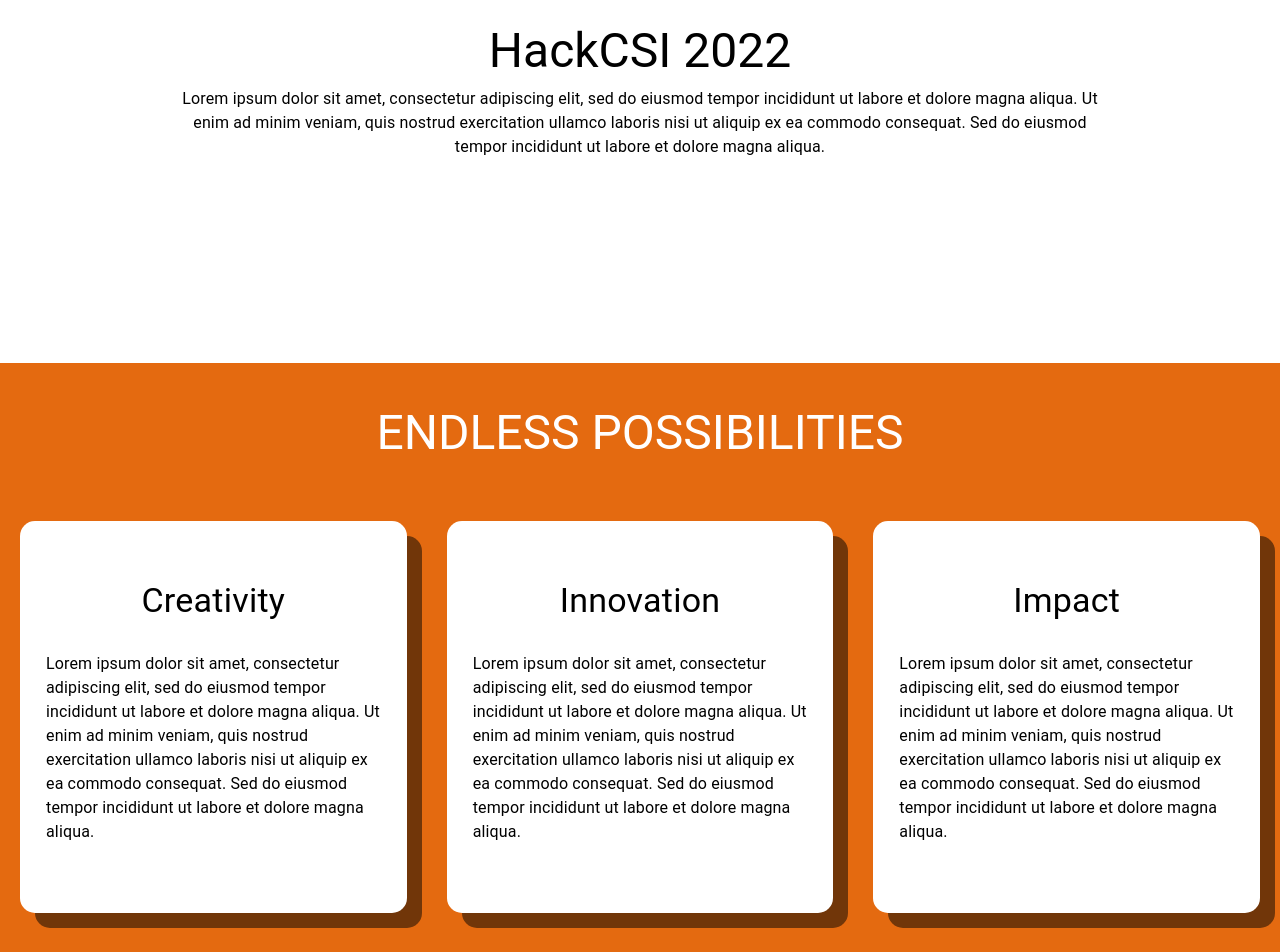
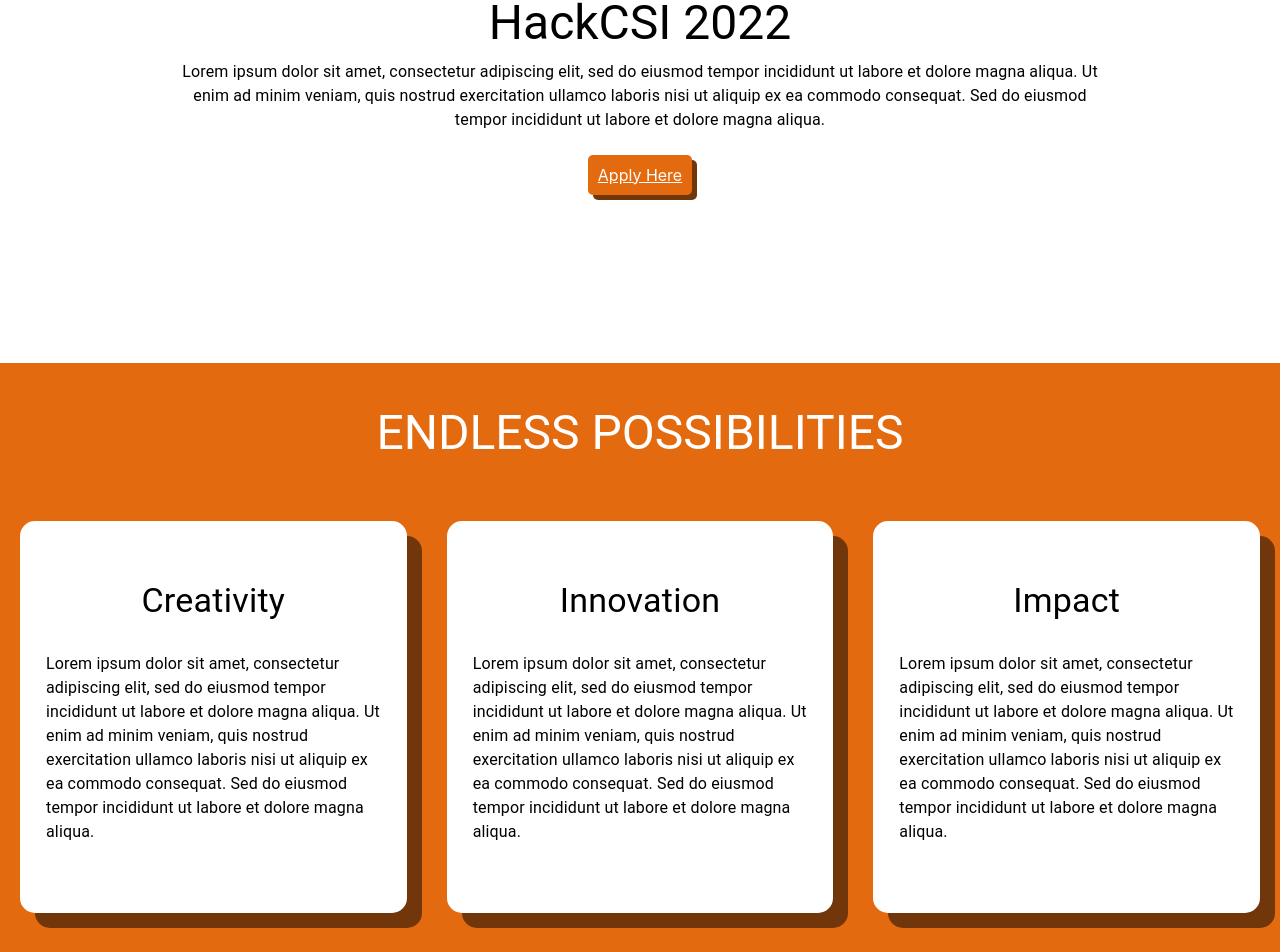
Before and after one commit to Hack-A-Project/hackcsi2022, a React (Create React App) app: page / in a window 1280 px wide. Shown: the part 973-1925 px from the top of the page. Built offline with nearby package versions, Linux system fonts and the light colour scheme; some icons are missing.

Commit message:
FEAT: add apply button

```diff
--- a/src/components/About.js
+++ b/src/components/About.js
@@ -19,6 +19,14 @@ export default function About() {
           aliquip ex ea commodo consequat. Sed do eiusmod tempor incididunt ut
           labore et dolore magna aliqua.
         </Typography>
+        <a
+          className="apply__button"
+          rel="noreferrer noopener"
+          target="_blank"
+          href="#"
+        >
+          Apply Here
+        </a>
       </div>
       <div className="bottom">
         <div className="title">
--- a/src/components/stylesheets/About.css
+++ b/src/components/stylesheets/About.css
@@ -50,6 +50,22 @@
   flex-wrap: wrap;
 }
 
+.apply__button {
+  background-color: #e46a10;
+  padding: 10px;
+  border-radius: 5px;
+  color: white;
+  margin-top: 15px;
+  box-shadow: 5px 5px #713609;
+  transition: box-shadow 0.5s;
+}
+
+.apply__button:hover {
+  box-shadow: 8px 8px #713609;
+  text-decoration: none;
+  color: white;
+}
+
 .card {
   display: flex;
   justify-content: center;
```
